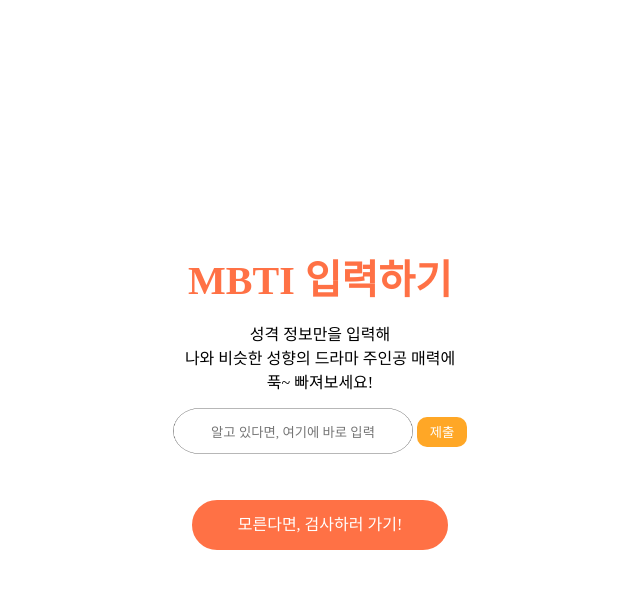
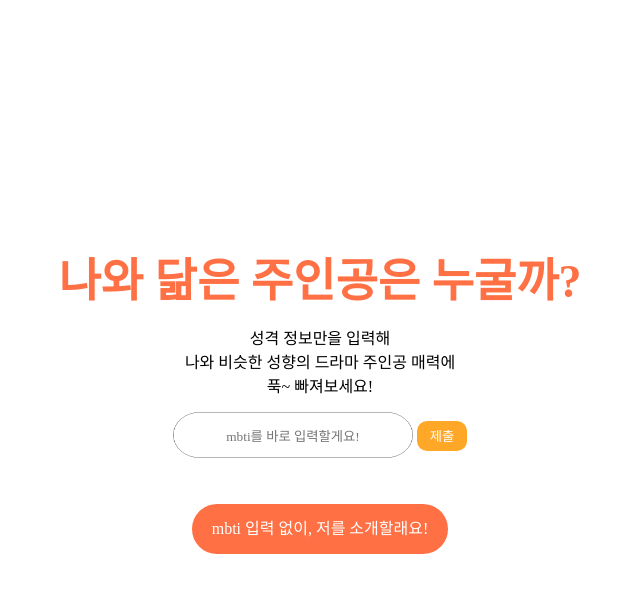
Before and after one commit to SeryoungShim/MbtiRecommend, a Django app: page /mbti/ in a window 1280 px wide. Shown: the top 593 px of the page, without its empty margins (320-960 px from the left). Run offline with Django 3.2, Linux system fonts and the light colour scheme; some web fonts are replaced.

Commit message:
mbti home 멘트 수정

```diff
--- a/MbtiProject/MbtiApp/static/css/mbti_home.css
+++ b/MbtiProject/MbtiApp/static/css/mbti_home.css
@@ -2,6 +2,7 @@
     font-family: 'GmarketSans';
     src: url("../fonts/GmarketSansTTFMedium.ttf");
 }
+
 
 * {
     box-sizing: border-box;
@@ -19,7 +20,7 @@
 
 h1 {
     font-family: "GmarketSans";
-    font-size: 40px;
+    font-size: 46px;
     color: #ff7145;
 }
 
--- a/MbtiProject/MbtiApp/templates/mbti_home.html
+++ b/MbtiProject/MbtiApp/templates/mbti_home.html
@@ -1,6 +1,7 @@
 <!DOCTYPE html>
 <html lang="en">
 {% load static %}
+
 <head>
     <meta charset="UTF-8">
     <meta name="viewport" content="width=device-width, initial-scale=1.0">
@@ -10,7 +11,7 @@
 
 <body>
     <div class="main">
-        <h1>MBTI 입력하기</h1>
+        <h1>나와 닮은 주인공은 누굴까?</h1>
         <div class="blank"></div>
         <div class="main_msg">
             <span class="main_txt">성격 정보만을 입력해</span>
@@ -20,12 +21,12 @@
         <div class="blank"></div>
         <form method="POST" action="{% url 'result' %}" onsubmit="return isValidSubmit();">
             {% csrf_token %}
-            <input class="input" placeholder="알고 있다면, 여기에 바로 입력" width="240px" height="50px" name="mbti_input">
+            <input class="input" placeholder="mbti를 바로 입력할게요!" width="240px" height="50px" name="mbti_input">
             <button class="submit_btn" type="submit">제출</button>
             <br />
         </form>
         <div class="blank_2"></div>
-        <button class="test_btn" onclick='window.location.href="{% url 'mbti' 1 %}"'>모른다면, 검사하러 가기!</button>
+        <button class="test_btn" onclick='window.location.href="{% url 'mbti' 1 %}"'>mbti 입력 없이, 저를 소개할래요!</button>
     </div>
 </body>
 
@@ -34,9 +35,9 @@
     var submit_btn = document.querySelector(".submit_btn");
 
     const mbtis = ["INTJ", "INTP", "ENTP", "ENTJ", "INFJ", "INFP", "ENFJ", "ENFP", "ISTJ", "ISFJ", "ESTJ", "ESFJ", "ISTP", "ISFP", "ESTP", "ESFP"]
-    function isValidSubmit(){
+    function isValidSubmit() {
         console.log(mbti_input.value);
-        if (!mbtis.includes(mbti_input.value.toUpperCase())){
+        if (!mbtis.includes(mbti_input.value.toUpperCase())) {
             alert("오류!");
             return false;
         }
```
